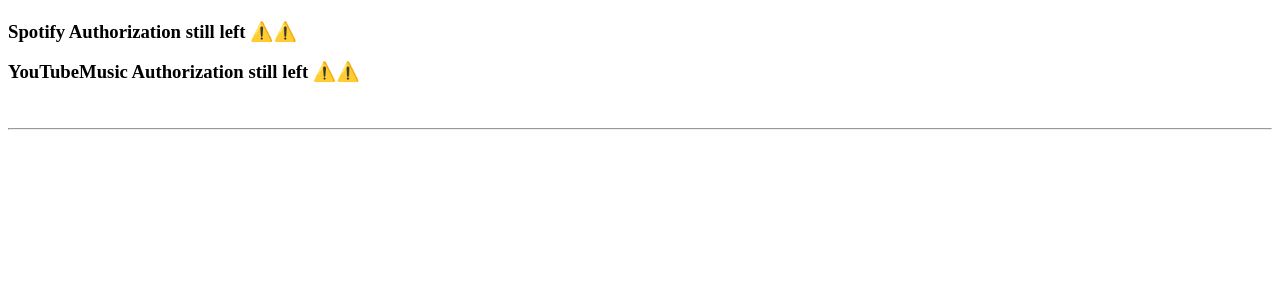
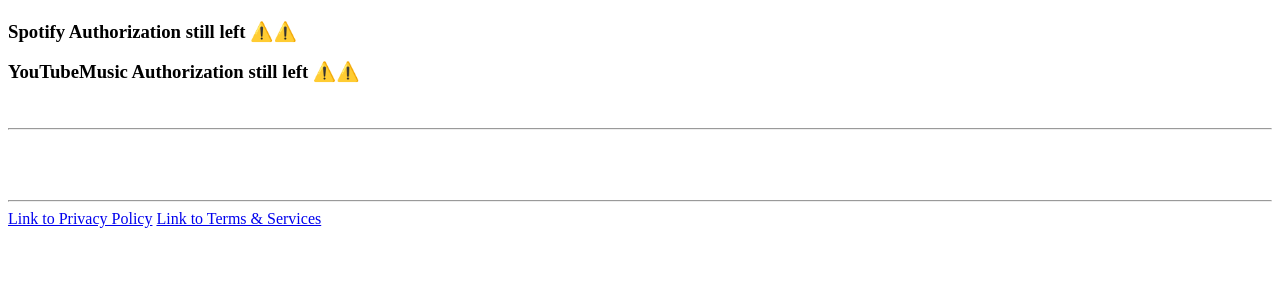
Before and after one commit to dawkrish/fusion, a Flask app: page / in a window 1280 px wide. Shown: the part 283-583 px from the top of the page. Run offline with Flask 3, Linux system fonts and the light colour scheme.

Commit message:
index.html additional links for home page

```diff
--- a/templates/index.html
+++ b/templates/index.html
@@ -46,7 +46,8 @@
 {% endif %}
 <br>
 <br>
-
-
+<hr>
+<a href="/privacy-policy">Link to Privacy Policy</a>
+<a href="/terms-services">Link to Terms & Services</a>
 </body>
 </html>
```
